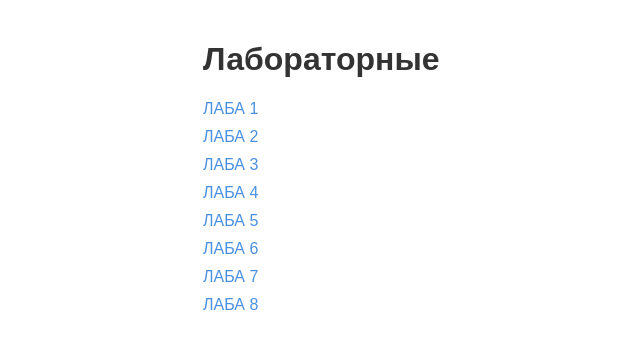
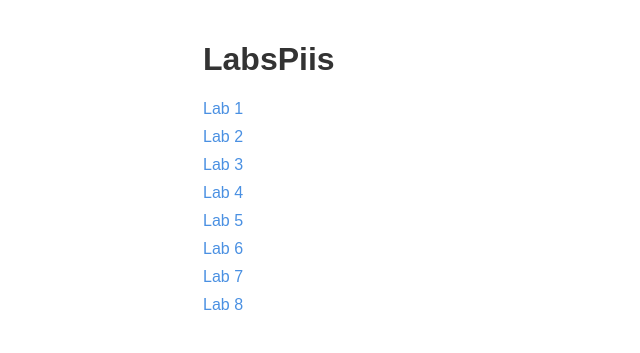
Before and after one commit to Artyom1944/BSUIR-PIISArt, a plain HTML site: page index.html in a window 1280 px wide. Shown: the whole page, without its empty margins (37-677 px from the left). Drawn offline with Linux system fonts and the light colour scheme.

Commit message:
Update index.html

```diff
--- a/index.html
+++ b/index.html
@@ -3,7 +3,7 @@
 <head>
     <meta charset="UTF-8">
     <meta name="viewport" content="width=device-width, initial-scale=1.0">
-    <title>ПИИС ЛАБЫ</title>
+    <title>PIIS</title>
     <style>
         body {
             font-family: Arial, sans-serif;
@@ -37,16 +37,16 @@
     </style>
 </head>
 <body>
-    <h1>Лабораторные</h1>
+    <h1>LabsPiis</h1>
     <ul>
-        <li><a href="PIIS1/index.html">ЛАБА 1</a></li>
-        <li><a href="PIIS2/index.html">ЛАБА 2</a></li>
-        <li><a href="PIIS3/index.html">ЛАБА 3</a></li>
-        <li><a href="PIIS4/index.html">ЛАБА 4</a></li>
-        <li><a href="PIIS5/lab5.htm">ЛАБА 5</a></li>
-        <li><a href="PIIS6/lab5.html">ЛАБА 6</a></li>
-        <li><a href="PIIS7/main.html">ЛАБА 7</a></li>
-        <li><a href="PIIS8/main.html">ЛАБА 8</a></li>
+        <li><a href="PIIS1/index.html">Lab 1</a></li>
+        <li><a href="PIIS2/index.html">Lab 2</a></li>
+        <li><a href="PIIS3/index.html">Lab 3</a></li>
+        <li><a href="PIIS4/index.html">Lab 4</a></li>
+        <li><a href="PIIS5/lab5.htm">Lab 5</a></li>
+        <li><a href="PIIS6/lab5.html">Lab 6</a></li>
+        <li><a href="PIIS7/main.html">Lab 7</a></li>
+        <li><a href="PIIS8/main.html">Lab 8</a></li>
     </ul>
 </body>
 </html>
```
